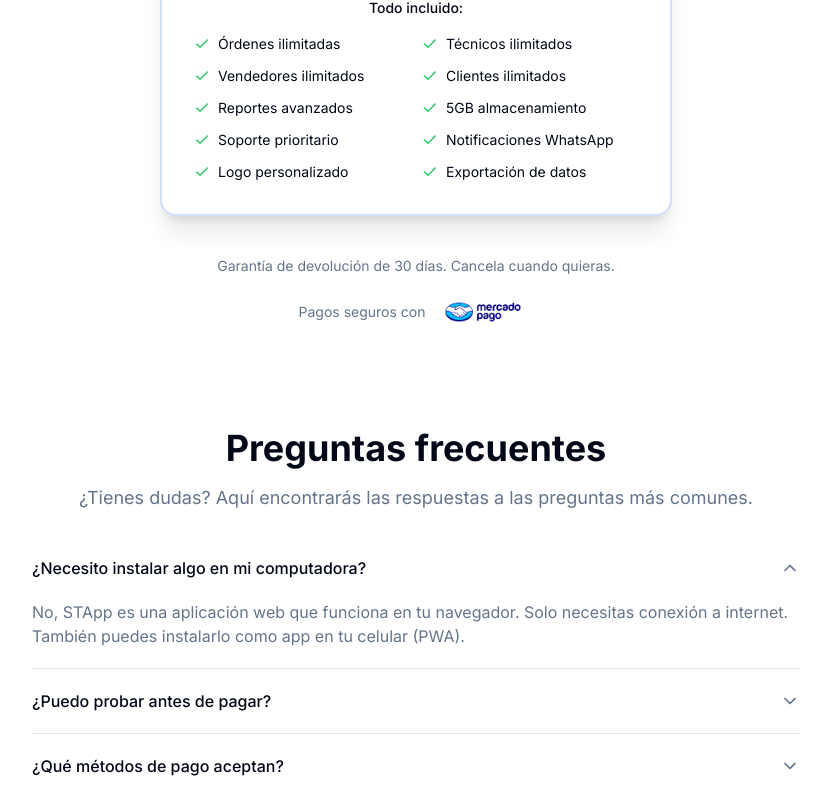
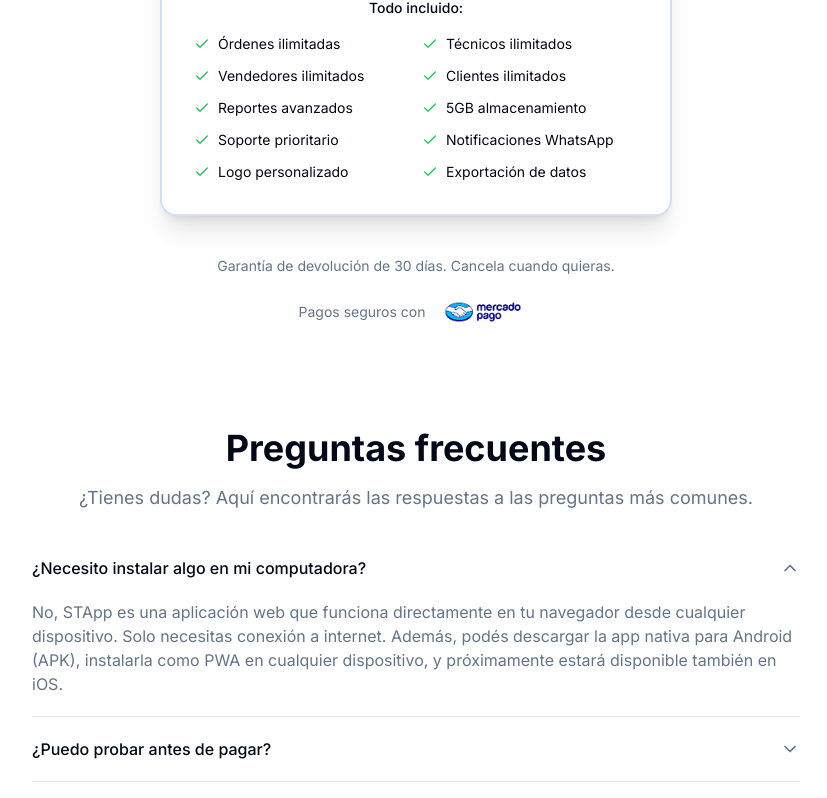
Before and after one commit to luismunozse/stapp, a Next.js app: page /landing in a window 1280 px wide. Shown: the part 1999-2797 px from the top of the page, without its empty margins (224-1051 px from the left). Built offline with nearby package versions, Linux system fonts and the light colour scheme; no server answers.

Commit message:
fixes y actualizando faq

```diff
--- a/app/api/ordenes/[id]/route.ts
+++ b/app/api/ordenes/[id]/route.ts
@@ -54,7 +54,8 @@ export async function GET(
           inventario (*)
         ),
         organizations:organization_id (
-          nombre_empresa
+          nombre,
+          nombre_mostrar
         )
       `)
       .eq("id", id)
@@ -79,7 +80,7 @@ export async function GET(
     const formatted = formatOrden(orden)
     return NextResponse.json({
       ...formatted,
-      organizationName: (orden as any).organizations?.nombre_empresa || null,
+      organizationName: (orden as any).organizations?.nombre_mostrar || (orden as any).organizations?.nombre || null,
     })
   } catch (error) {
     console.error("Error fetching orden:", error)
--- a/app/api/ordenes/route.ts
+++ b/app/api/ordenes/route.ts
@@ -255,7 +255,7 @@ export async function POST(request: Request) {
     // Obtener nombre de la organización para el mensaje de WhatsApp
     const { data: org } = await supabaseAdmin
       .from("organizations")
-      .select("nombre_empresa")
+      .select("nombre, nombre_mostrar")
       .eq("id", organizationId!)
       .single()
 
@@ -272,7 +272,7 @@ export async function POST(request: Request) {
       fechaIngreso: orden.fecha_ingreso,
       fechaPrometida: orden.fecha_prometida,
       publicToken: orden.public_token,
-      organizationName: org?.nombre_empresa || null,
+      organizationName: org?.nombre_mostrar || org?.nombre || null,
     }
 
     return NextResponse.json(ordenFormatted, { status: 201 })
--- a/app/api/ventas/route.ts
+++ b/app/api/ventas/route.ts
@@ -318,7 +318,7 @@ export async function POST(request: Request) {
     // Obtener nombre de la organización para el mensaje de WhatsApp
     const { data: org } = await supabaseAdmin
       .from("organizations")
-      .select("nombre_empresa")
+      .select("nombre, nombre_mostrar")
       .eq("id", organizationId!)
       .single()
 
@@ -329,7 +329,7 @@ export async function POST(request: Request) {
       clienteId: ventaCompleta.cliente_id,
       clienteNombre: ventaCompleta.cliente_nombre,
       clienteTelefono: ventaCompleta.cliente_telefono,
-      organizationName: org?.nombre_empresa || null,
+      organizationName: org?.nombre_mostrar || org?.nombre || null,
       cliente: ventaCompleta.clientes,
       vendedor: ventaCompleta.users,
       items: ventaCompleta.items_venta?.map((item: any) => ({
--- a/app/landing/page.tsx
+++ b/app/landing/page.tsx
@@ -39,32 +39,52 @@ const faqData = [
   {
     question: "¿Necesito instalar algo en mi computadora?",
     answer:
-      "No, STApp es una aplicación web que funciona en tu navegador. Solo necesitas conexión a internet. También puedes instalarlo como app en tu celular (PWA).",
+      "No, STApp es una aplicación web que funciona directamente en tu navegador desde cualquier dispositivo. Solo necesitas conexión a internet. Además, podés descargar la app nativa para Android (APK), instalarla como PWA en cualquier dispositivo, y próximamente estará disponible también en iOS.",
   },
   {
     question: "¿Puedo probar antes de pagar?",
     answer:
-      "¡Claro! Tienes 30 días gratis para probar todas las funciones sin necesidad de tarjeta de crédito. Si no te convence, puedes cancelar antes de que termine el período de prueba sin ningún cargo.",
+      "¡Por supuesto! Tienes 30 días gratis con acceso completo a todas las funciones, sin necesidad de tarjeta de crédito. Si no te convence, simplemente no hacés nada y la prueba finaliza sin ningún cargo.",
   },
   {
     question: "¿Qué métodos de pago aceptan?",
     answer:
-      "Aceptamos tarjetas de crédito, débito, efectivo y otros medios de pago a través de MercadoPago.",
+      "Aceptamos tarjetas de crédito, débito, efectivo y otros medios de pago a través de MercadoPago. Podés elegir entre plan mensual o anual (con descuento). Los pagos se procesan de forma segura.",
   },
   {
     question: "¿Puedo cancelar mi suscripción en cualquier momento?",
     answer:
-      "Sí, puedes cancelar cuando quieras. Mantendrás el acceso a las funciones Premium hasta el final del período facturado. No hay penalidades ni cargos ocultos.",
+      "Sí, podés cancelar cuando quieras sin penalidades ni cargos ocultos. Mantendrás el acceso a todas las funciones hasta el final del período ya facturado.",
   },
   {
-    question: "¿Puedo importar mis datos de otro sistema?",
+    question: "¿Puedo importar y exportar mis datos?",
     answer:
-      "Sí, puedes importar clientes e inventario desde archivos Excel o CSV. El sistema incluye plantillas descargables y validación automática para facilitar el proceso.",
+      "Sí, podés importar clientes e inventario desde archivos Excel o CSV con plantillas descargables y validación automática. También podés exportar tus datos en cualquier momento. Tus datos son tuyos siempre.",
+  },
+  {
+    question: "¿Mis datos están seguros?",
+    answer:
+      "Absolutamente. Usamos encriptación HTTPS/TLS, controles de acceso estrictos, monitoreo continuo y copias de seguridad periódicas. Tu información y la de tus clientes está protegida en todo momento.",
+  },
+  {
+    question: "¿Cómo funcionan las notificaciones por WhatsApp?",
+    answer:
+      "STApp incluye plantillas listas para enviar actualizaciones a tus clientes por WhatsApp: aviso de equipo listo, presupuestos, seguimiento de reparación y más. Todo con un solo clic desde la orden de servicio.",
+  },
+  {
+    question: "¿Puedo gestionar varios técnicos y vendedores?",
+    answer:
+      "Sí, podés agregar técnicos y vendedores ilimitados. Asigná reparaciones, visualizá la carga de trabajo de cada uno y seguí el rendimiento del equipo con métricas en tiempo real.",
+  },
+  {
+    question: "¿Cómo puedo obtener soporte si tengo un problema?",
+    answer:
+      "Tenés varias opciones: nuestro asistente virtual Santi disponible dentro de la app, el sistema de tickets de soporte para reportar errores o hacer consultas, y también podés contactarnos directamente. Brindamos soporte prioritario a todos los usuarios.",
   },
   {
     question: "¿Pueden agregar funciones que necesito?",
     answer:
-      "Estamos constantemente mejorando el sistema basándonos en feedback de usuarios. Escuchamos las sugerencias y muchas funciones nuevas vienen de nuestros clientes.",
+      "¡Claro! Estamos en constante mejora basándonos en el feedback de nuestros usuarios. Podés enviar sugerencias desde el sistema de soporte dentro de la app y muchas funciones nuevas nacen de las ideas de nuestros clientes.",
   },
 ]
 
--- a/components/landing/faq.tsx
+++ b/components/landing/faq.tsx
@@ -9,32 +9,52 @@ const faqs = [
   {
     question: "¿Necesito instalar algo en mi computadora?",
     answer:
-      "No, STApp es una aplicación web que funciona en tu navegador. Solo necesitas conexión a internet. También puedes instalarlo como app en tu celular (PWA).",
+      "No, STApp es una aplicación web que funciona directamente en tu navegador desde cualquier dispositivo. Solo necesitas conexión a internet. Además, podés descargar la app nativa para Android (APK), instalarla como PWA en cualquier dispositivo, y próximamente estará disponible también en iOS.",
   },
   {
     question: "¿Puedo probar antes de pagar?",
     answer:
-      "¡Claro! Tienes 30 días gratis para probar todas las funciones sin necesidad de tarjeta de crédito. Si no te convence, puedes cancelar antes de que termine el período de prueba sin ningún cargo.",
+      "¡Por supuesto! Tienes 30 días gratis con acceso completo a todas las funciones, sin necesidad de tarjeta de crédito. Si no te convence, simplemente no hacés nada y la prueba finaliza sin ningún cargo.",
   },
   {
     question: "¿Qué métodos de pago aceptan?",
     answer:
-      "Aceptamos tarjetas de crédito, débito, efectivo y otros medios de pago a través de MercadoPago.",
+      "Aceptamos tarjetas de crédito, débito, efectivo y otros medios de pago a través de MercadoPago. Podés elegir entre plan mensual o anual (con descuento). Los pagos se procesan de forma segura.",
   },
   {
     question: "¿Puedo cancelar mi suscripción en cualquier momento?",
     answer:
-      "Sí, puedes cancelar cuando quieras. Mantendrás el acceso a las funciones Premium hasta el final del período facturado. No hay penalidades ni cargos ocultos.",
+      "Sí, podés cancelar cuando quieras sin penalidades ni cargos ocultos. Mantendrás el acceso a todas las funciones hasta el final del período ya facturado.",
   },
   {
-    question: "¿Puedo importar mis datos de otro sistema?",
+    question: "¿Puedo importar y exportar mis datos?",
     answer:
-      "Sí, puedes importar clientes e inventario desde archivos Excel o CSV. El sistema incluye plantillas descargables y validación automática para facilitar el proceso.",
+      "Sí, podés importar clientes e inventario desde archivos Excel o CSV con plantillas descargables y validación automática. También podés exportar tus datos en cualquier momento. Tus datos son tuyos siempre.",
+  },
+  {
+    question: "¿Mis datos están seguros?",
+    answer:
+      "Absolutamente. Usamos encriptación HTTPS/TLS, controles de acceso estrictos, monitoreo continuo y copias de seguridad periódicas. Tu información y la de tus clientes está protegida en todo momento.",
+  },
+  {
+    question: "¿Cómo funcionan las notificaciones por WhatsApp?",
+    answer:
+      "STApp incluye plantillas listas para enviar actualizaciones a tus clientes por WhatsApp: aviso de equipo listo, presupuestos, seguimiento de reparación y más. Todo con un solo clic desde la orden de servicio.",
+  },
+  {
+    question: "¿Puedo gestionar varios técnicos y vendedores?",
+    answer:
+      "Sí, podés agregar técnicos y vendedores ilimitados. Asigná reparaciones, visualizá la carga de trabajo de cada uno y seguí el rendimiento del equipo con métricas en tiempo real.",
+  },
+  {
+    question: "¿Cómo puedo obtener soporte si tengo un problema?",
+    answer:
+      "Tenés varias opciones: nuestro asistente virtual Santi disponible dentro de la app, el sistema de tickets de soporte para reportar errores o hacer consultas, y también podés contactarnos directamente. Brindamos soporte prioritario a todos los usuarios.",
   },
   {
     question: "¿Pueden agregar funciones que necesito?",
     answer:
-      "Estamos constantemente mejorando el sistema basándonos en feedback de usuarios. Escuchamos las sugerencias y muchas funciones nuevas vienen de nuestros clientes.",
+      "¡Claro! Estamos en constante mejora basándonos en el feedback de nuestros usuarios. Podés enviar sugerencias desde el sistema de soporte dentro de la app y muchas funciones nuevas nacen de las ideas de nuestros clientes.",
   },
 ]
 
```
Also changed, not shown: .claude/settings.local.json.
